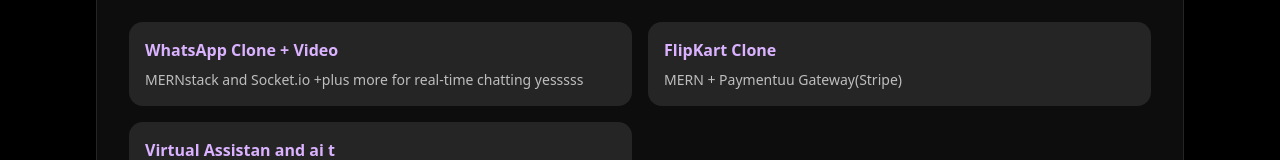
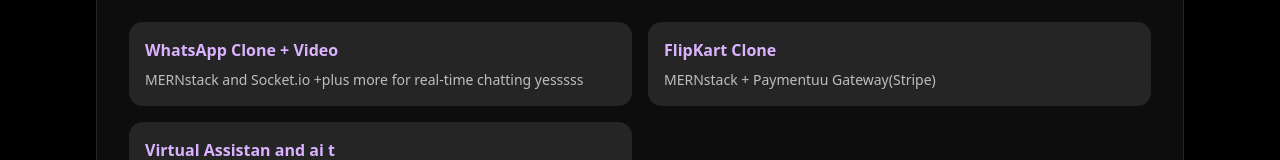
Before and after one commit to valentino0405/val_nextjs_portfolio, a Next.js app: page /about in a window 1280 px wide. Shown: the part 1877-2037 px from the top of the page. Built offline with nearby package versions, Linux system fonts and the light colour scheme.

Commit message:
kuch toh kiya

```diff
--- a/src/app/about/page.tsx
+++ b/src/app/about/page.tsx
@@ -133,7 +133,7 @@
                   </div>
                   <div className="bg-white/10 rounded-xl p-4">
                     <h4 className="font-semibold text-purple-300 mb-2">FlipKart Clone</h4>
-                    <p className="text-white/70 text-sm">MERN + Paymentuu Gateway(Stripe)</p>
+                    <p className="text-white/70 text-sm">MERNstack + Paymentuu Gateway(Stripe)</p>
                   </div>
                   <div className="bg-white/10 rounded-xl p-4">
                     <h4 className="font-semibold text-purple-300 mb-2">Virtual Assistan and ai t</h4>
```
